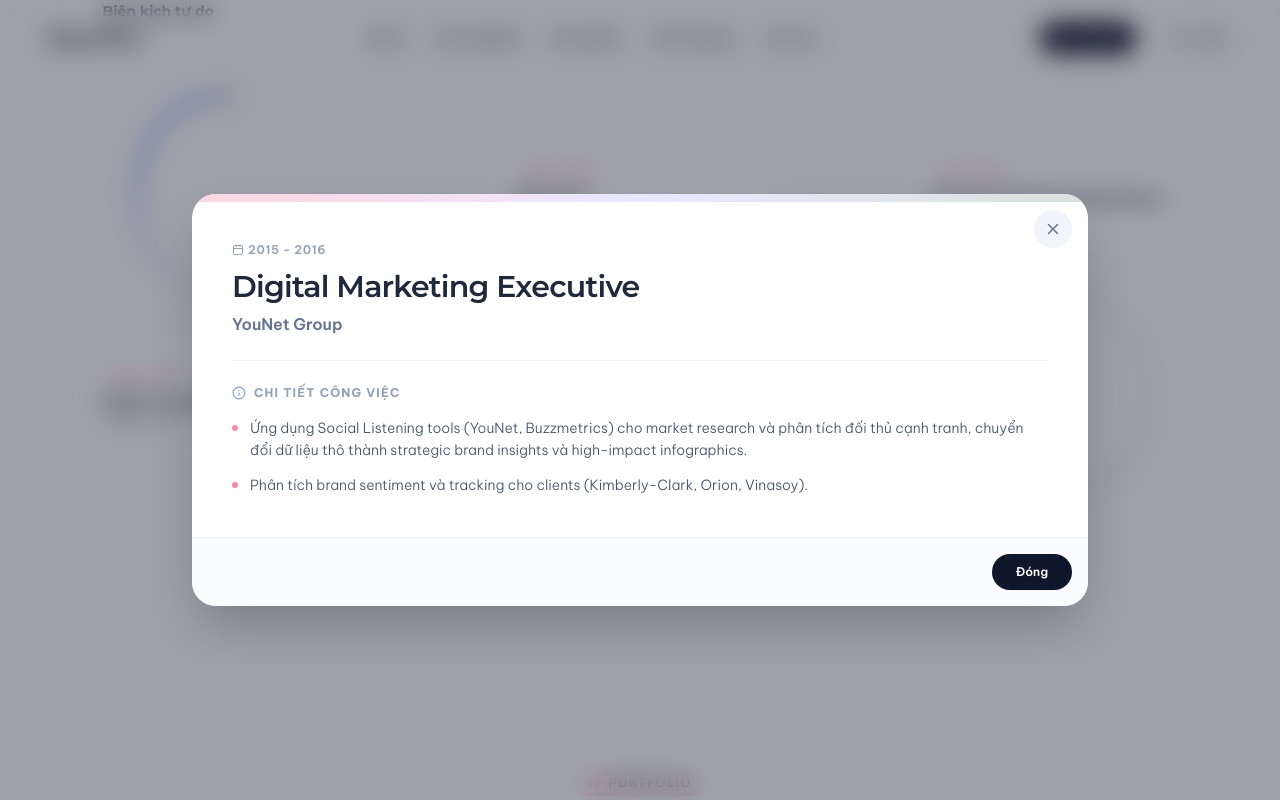
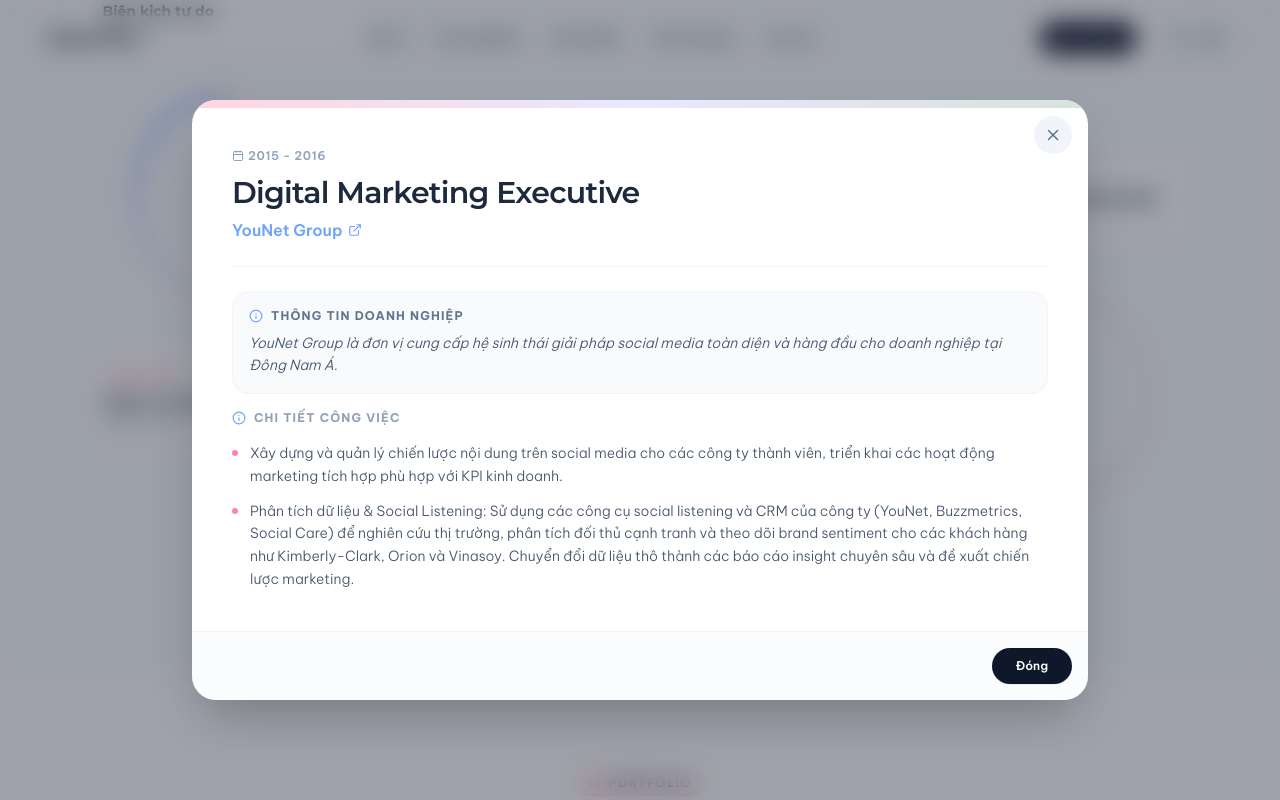
Before and after one commit to phoebevunguyen/oanhvu, a Next.js app: page / in a window 1280 px wide. Both pictures are taken after a click on the element 225 px from the left and 2095 px from the top of the page. Shown: the part 1695-2495 px from the top of the page. Built offline with nearby package versions, Linux system fonts and the light colour scheme.

Commit message:
feat: update Freelance Marketing Specialist role, add companyUrl links and company profiles to Experience popups

```diff
--- a/src/components/DetailModal.tsx
+++ b/src/components/DetailModal.tsx
@@ -115,7 +115,23 @@
                 </h3>
 
                 <p className="text-md font-semibold text-slate-500 mt-1">
-                  {isProject(item) ? `${t.portfolio.role}: ${item.role}` : item.company}
+                  {isProject(item) ? (
+                    `${t.portfolio.role}: ${item.role}`
+                  ) : (
+                    item.companyUrl ? (
+                      <a
+                        href={item.companyUrl}
+                        target="_blank"
+                        rel="noopener noreferrer"
+                        className="text-accent-blue hover:text-accent-blue/80 hover:underline inline-flex items-center gap-1.5 cursor-pointer"
+                      >
+                        {item.company}
+                        <ExternalLink size={14} className="inline" />
+                      </a>
+                    ) : (
+                      item.company
+                    )
+                  )}
                 </p>
               </div>
 
@@ -148,6 +164,18 @@
 
                 {isExperience(item) && (
                   <div className="space-y-4">
+                    {item.companyDescription && (
+                      <div className="space-y-2 bg-slate-50 border border-slate-100 p-4 rounded-2xl">
+                        <h4 className="text-xs font-bold text-slate-500 uppercase tracking-widest flex items-center space-x-2">
+                          <Info size={14} className="text-accent-blue" />
+                          <span>{t.portfolio.tabs.released === 'Phim đã phát hành' ? 'THÔNG TIN DOANH NGHIỆP' : 'COMPANY PROFILE'}</span>
+                        </h4>
+                        <p className="text-slate-600 text-sm leading-relaxed font-light italic">
+                          {item.companyDescription}
+                        </p>
+                      </div>
+                    )}
+
                     <h4 className="text-xs font-bold text-slate-400 uppercase tracking-widest flex items-center space-x-2">
                       <Info size={14} className="text-accent-blue" />
                       <span>{t.portfolio.tabs.released === 'Phim đã phát hành' ? 'CHI TIẾT CÔNG VIỆC' : 'RESPONSIBILITIES & ACHIEVEMENTS'}</span>
--- a/src/data/data.ts
+++ b/src/data/data.ts
@@ -4,6 +4,8 @@
   company: string;
   duration: string;
   details: string[];
+  companyUrl?: string;
+  companyDescription?: string;
 }
 
 export interface ProjectItem {
@@ -190,7 +192,7 @@
       },
       {
         id: 'exp3',
-        role: 'Freelance Content Marketing Specialist',
+        role: 'Freelance Marketing Specialist',
         company: 'Freelance',
         duration: '2017 - 2020',
         details: [
@@ -205,20 +207,25 @@
         id: 'exp4',
         role: 'Marketing Supervisor',
         company: 'Saigon Innovation Hub',
+        companyUrl: 'https://sihub.gov.vn/',
+        companyDescription: 'Saigon Innovation Hub là dự án của chính phủ nhằm thúc đẩy cộng đồng khởi nghiệp và đổi mới sáng tạo thông qua việc hỗ trợ không gian làm việc, tổ chức sự kiện, kết nối nguồn nhân lực, cố vấn và nhà đầu tư.',
         duration: '2016 - 2017',
         details: [
-          'Lập kế hoạch và thực hiện các kế hoạch truyền thông thương hiệu tích hợp (Sự kiện, PR, Email, Mạng xã hội) cho các sáng kiến startup do chính phủ dẫn dắt.',
-          'Tối ưu hóa vận hành: Phát triển ứng dụng đặt phòng trực tuyến custom, tiết kiệm 40% tài nguyên vận hành và chuẩn hóa quy trình dịch vụ cộng đồng.'
+          'Lập kế hoạch và triển khai các hoạt động marketing và truyền thông trên 4 kênh chính gồm: sự kiện, PR, email marketing và Facebook fanpage.',
+          'Xây dựng web-app đặt phòng giúp SIHUB và cộng đồng startup, giúp tiết kiệm ít nhất 40% thời gian và nguồn lực trong quá trình vận hành',
+          'Tổ chức hội thảo/workshop/bootcamp hàng tuần với tỷ lệ kín chỗ cao. Một số chương trình tiêu biểu gồm: Leader’s Project Bootcamp, IPP TOT Bootcamp và chuỗi sự kiện Startup Night.'
         ],
       },
       {
         id: 'exp5',
         role: 'Digital Marketing Executive',
         company: 'YouNet Group',
+        companyUrl: 'https://www.younetgroup.com/vi/',
+        companyDescription: 'YouNet Group là đơn vị cung cấp hệ sinh thái giải pháp social media toàn diện và hàng đầu cho doanh nghiệp tại Đông Nam Á.',
         duration: '2015 - 2016',
         details: [
-          'Ứng dụng Social Listening tools (YouNet, Buzzmetrics) cho market research và phân tích đối thủ cạnh tranh, chuyển đổi dữ liệu thô thành strategic brand insights và high-impact infographics.',
-          'Phân tích brand sentiment và tracking cho clients (Kimberly-Clark, Orion, Vinasoy).'
+          'Xây dựng và quản lý chiến lược nội dung trên social media cho các công ty thành viên, triển khai các hoạt động marketing tích hợp phù hợp với KPI kinh doanh.',
+          'Phân tích dữ liệu & Social Listening: Sử dụng các công cụ social listening và CRM của công ty (YouNet, Buzzmetrics, Social Care) để nghiên cứu thị trường, phân tích đối thủ cạnh tranh và theo dõi brand sentiment cho các khách hàng như Kimberly-Clark, Orion và Vinasoy. Chuyển đổi dữ liệu thô thành các báo cáo insight chuyên sâu và đề xuất chiến lược marketing.'
         ],
       },
     ],
@@ -548,7 +555,7 @@
       },
       {
         id: 'exp3',
-        role: 'Freelance Content Marketing Specialist',
+        role: 'Freelance Marketing Specialist',
         company: 'Freelance',
         duration: '2017 - 2020',
         details: [
@@ -563,20 +570,25 @@
         id: 'exp4',
         role: 'Marketing Supervisor',
         company: 'Saigon Innovation Hub',
+        companyUrl: 'https://sihub.gov.vn/',
+        companyDescription: 'Saigon Innovation Hub is a government initiative aimed at fostering the startup and innovation community by supporting co-working spaces, organizing events, connecting human resources, mentors, and investors.',
         duration: '2016 - 2017',
         details: [
-          'Planned and executed integrated brand communication plans (Events, PR, Email, Social) for government-led startup initiatives.',
-          'Operational Optimization: Developed a custom room-booking web-app, saving 40% in operational resources and standardizing community service workflows.'
+          'Planned and executed marketing and communication activities across 4 main channels: events, PR, email marketing, and Facebook fanpage.',
+          'Developed a room-booking web-app for SIHUB and the startup community, saving at least 40% of operational time and resources.',
+          'Organized weekly seminars/workshops/bootcamps with high capacity rates. Key programs include: Leader\'s Project Bootcamp, IPP TOT Bootcamp, and Startup Night series.'
         ],
       },
       {
         id: 'exp5',
         role: 'Digital Marketing Executive',
         company: 'YouNet Group',
+        companyUrl: 'https://www.younetgroup.com/',
+        companyDescription: 'YouNet Group is a leading provider of comprehensive social media solutions and ecosystem for businesses in Southeast Asia.',
         duration: '2015 - 2016',
         details: [
-          'Applied Social Listening tools (YouNet, Buzzmetrics) for market research and competitor analysis, transforming raw data into strategic brand insights and high-impact infographics.',
-          'Analyzed and tracked brand sentiment for major clients (Kimberly-Clark, Orion, Vinasoy).'
+          'Build and manage social media content strategy for member companies, deploying integrated marketing activities aligned with business KPIs.',
+          'Data Analysis & Social Listening: Leverage corporate social listening and CRM tools (YouNet, Buzzmetrics, Social Care) for market research, competitor analysis, and brand sentiment tracking for clients including Kimberly-Clark, Orion, and Vinasoy. Convert raw data into in-depth insight reports and strategic marketing recommendations.'
         ],
       },
     ],
```
